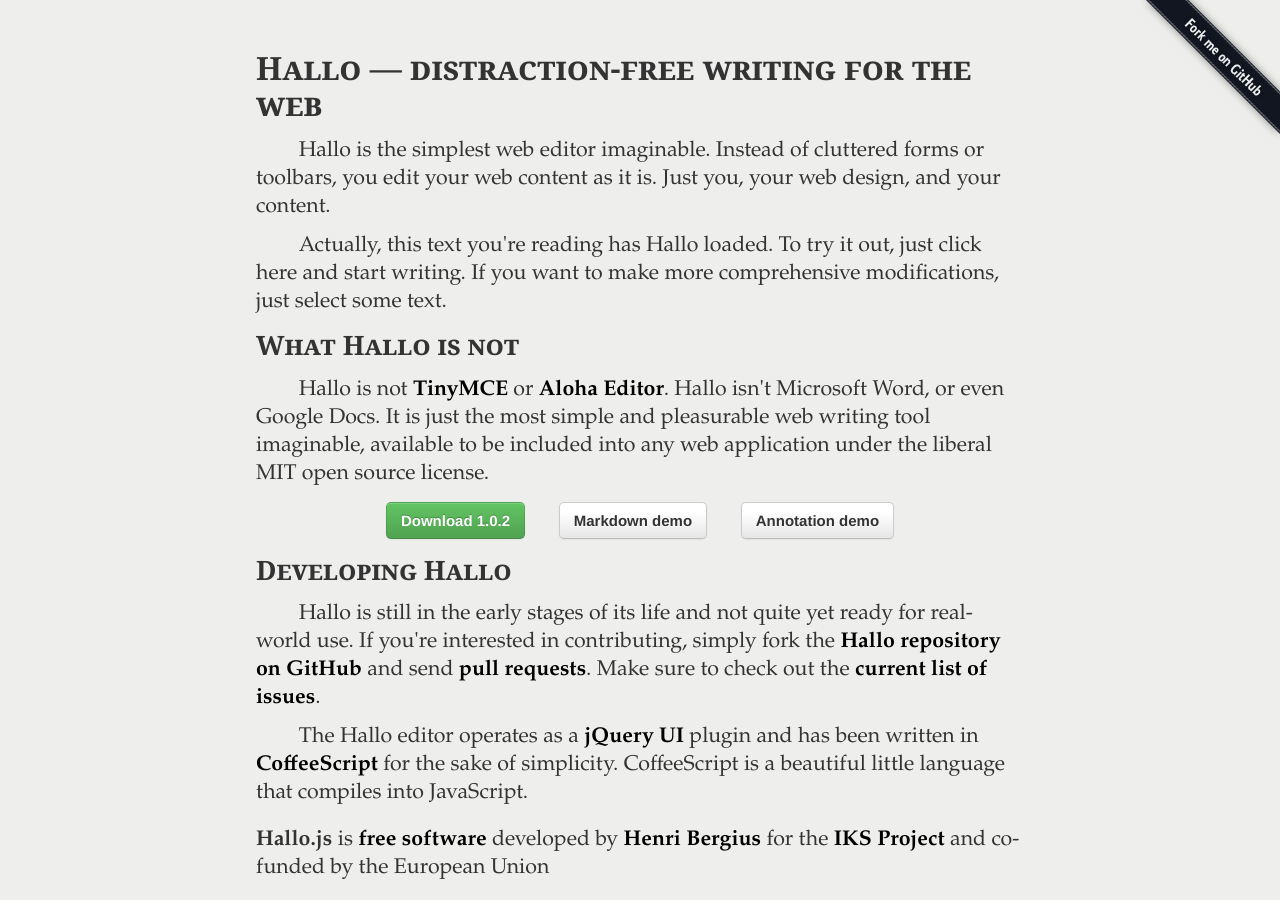
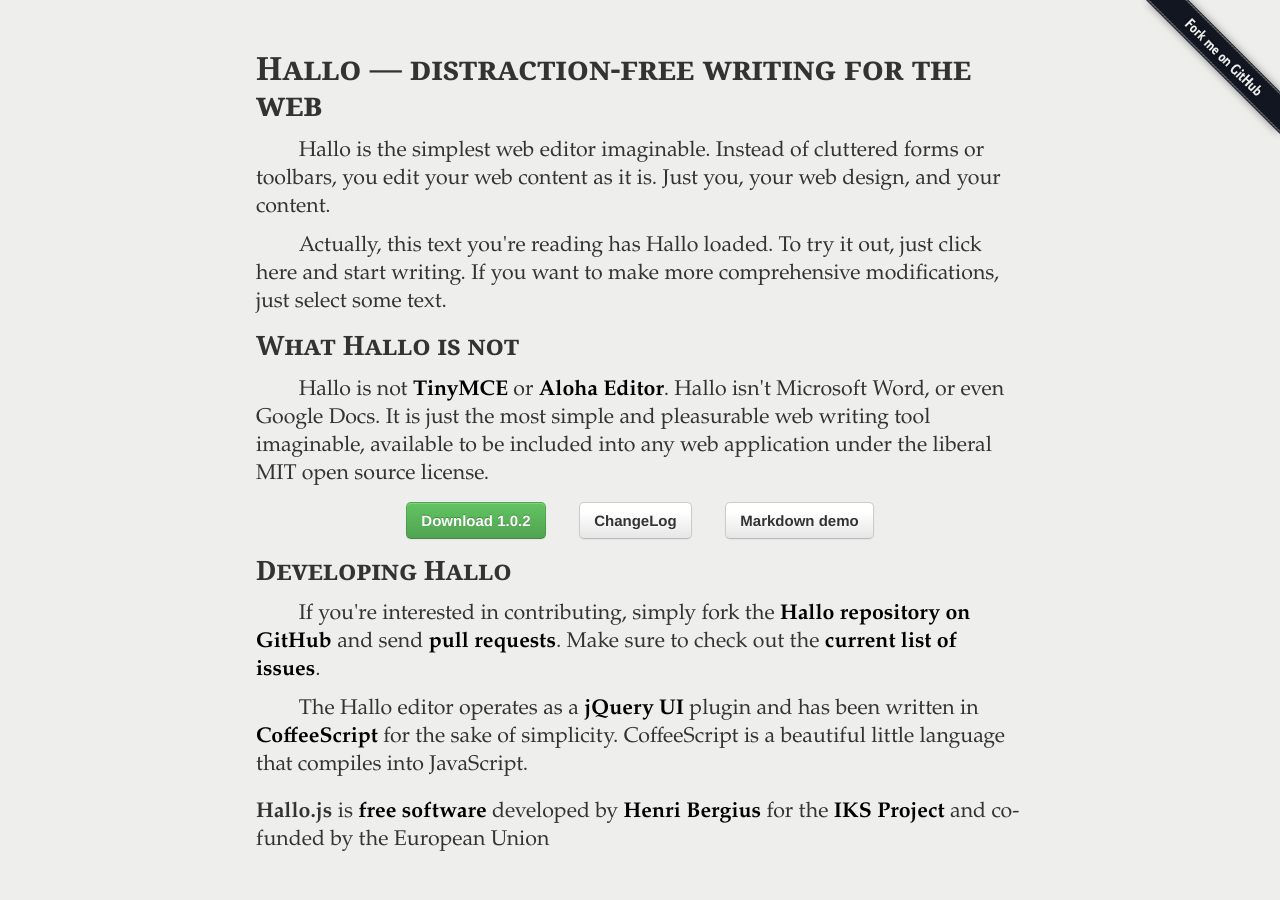
Before and after one commit to bergie/hallo, a Jekyll site: the page built from index.html, in a window 1280 px wide. Built offline with Jekyll 4.4.1, drawn with Linux system fonts in a browser that asks for light colours.

Commit message:
Link to changelog

```diff
--- a/index.html
+++ b/index.html
@@ -27,15 +27,15 @@ vocab: "http://usefulinc.com/ns/doap#"
 
   <div class="download">
     <a href="/js/hallo.js" class="btn btn-success btn-large">Download 1.0.2</a>
+    <a href="https://github.com/bergie/hallo/blob/master/CHANGES.md" class="btn btn-large">ChangeLog</a>
     <a href="/demo/markdown/" class="btn btn-large">Markdown demo</a>
-    <a href="/demo/annotate/" class="btn btn-large">Annotation demo</a>
   </div>
 
   <div class="editable">
     <h2>Developing Hallo</h2>
 
     <p>
-    Hallo is still in the early stages of its life and not quite yet ready for real-world use. If you're interested in contributing, simply fork the <a href="https://github.com/bergie/hallo">Hallo repository on GitHub</a> and send <a href="http://help.github.com/pull-requests/">pull requests</a>. Make sure to check out the <a href="https://github.com/bergie/hallo/issues" rel="bug-database">current list of issues</a>.
+    If you're interested in contributing, simply fork the <a href="https://github.com/bergie/hallo">Hallo repository on GitHub</a> and send <a href="http://help.github.com/pull-requests/">pull requests</a>. Make sure to check out the <a href="https://github.com/bergie/hallo/issues" rel="bug-database">current list of issues</a>.
     </p>
 
     <p>
```
